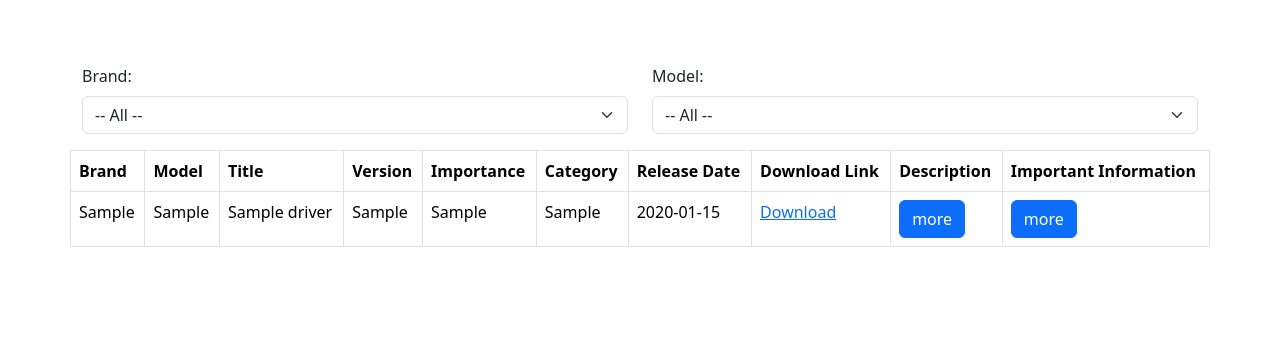
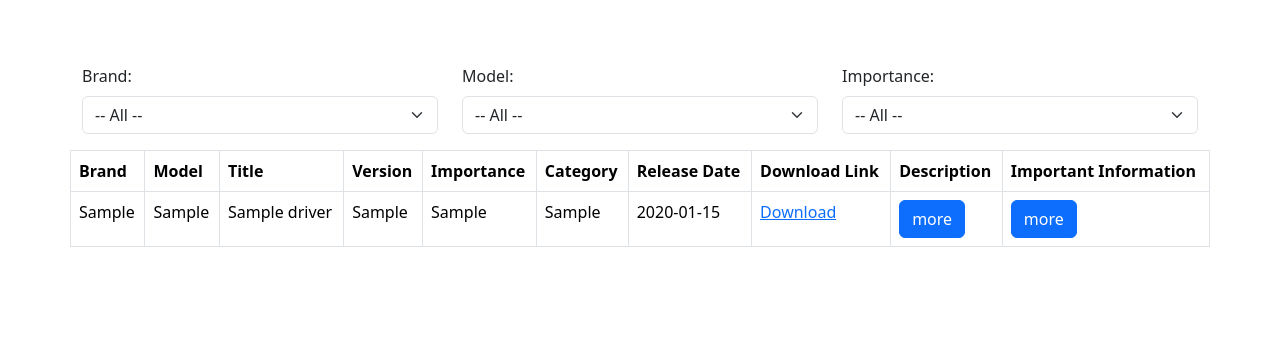
Before and after one commit to ChiaYu-Chiang/firmware-update-checker, a Flask app: page / in a window 1280 px wide. Shown: the part 56-420 px from the top of the page. Run offline with Flask 2, Linux system fonts and the light colour scheme; tables that the repository leaves empty hold one stand-in row (values such as "Sample post"); some libraries are stand-ins or nearby versions.

Commit message:
add importance filter

```diff
--- a/app.py
+++ b/app.py
@@ -18,6 +18,7 @@ def index():
     # 取得篩選條件
     brand = request.args.get("brand", default="", type=str)
     model = request.args.get("model", default="", type=str)
+    importance = request.args.get("importance", default="", type=str)
 
     # 建立資料庫session
     session = Session()
@@ -33,6 +34,10 @@ def index():
     if model:
         query = query.filter(Driver.model == model)
 
+    # 篩選重要性
+    if importance:
+        query = query.filter(Driver.importance == importance)
+
     # 取得結果
     drivers = query.all()
 
@@ -41,6 +46,9 @@ def index():
 
     # 取得型號清單
     models = session.query(Driver.model, Driver.brand).distinct().all()
+
+    # 取得重要性清單
+    importances = session.query(Driver.importance).distinct().all()
 
     # 關閉session
     session.close()
@@ -51,8 +59,10 @@ def index():
         drivers=drivers,
         brands=brands,
         models=models,
+        importances=importances,
         brand=brand,
         model=model,
+        importance=importance,
     )
 
 
--- a/templates/index.html
+++ b/templates/index.html
@@ -27,6 +27,16 @@
             model[0] }}
           </option>
           {% endif %}
+          {% endfor %}
+        </select>
+      </div>
+      <div class="col">
+        <label for="importance" class="form-label">Importance:</label>
+        <select class="form-select" name="importance" id="importance">
+          <option value="All" {% if not importance %}selected{% endif %}>-- All --</option>
+          {% for importance in importances %}
+          <option value="{{ importance[0] }}" {% if importance[0]==importance %}selected{% endif %}>{{ importance[0] }}
+          </option>
           {% endfor %}
         </select>
       </div>
@@ -95,16 +105,20 @@
 <script src="https://cdnjs.cloudflare.com/ajax/libs/jquery/3.6.0/jquery.min.js"></script>
 <script>
   $(document).ready(function () {
-    // Filter drivers based on brand and model selection
-    $('#brand, #model').change(function () {
+    // 過濾型號選單
+    $('#brand, #model, #importance').change(function () {
       var brand = $('#brand').val();
       var model = $('#model').val();
+      var importance = $('#importance').val();
       var url = '/';
       if (brand) {
         url += '?brand=' + encodeURIComponent(brand);
       }
       if (model) {
         url += (brand ? '&' : '?') + 'model=' + encodeURIComponent(model);
+      }
+      if (importance) {
+        url += (brand || model ? '&' : '?') + 'importance=' + encodeURIComponent(importance);
       }
       $.get(url, function (data) {
         $('#drivers-table').html($(data).find('#drivers-table').html());
@@ -114,14 +128,12 @@
 </script>
 <script>
   $(function () {
-    // 当品牌下拉列表改变时，更新型号下拉列表
+    // 當品牌選單改變時，過濾型號選單
     $("#brand").change(function () {
       var brand = $(this).val();
       if (brand === "All") {
-        // 如果选择“全部”，则显示所有型号
         $("#model option").show();
       } else {
-        // 否则只显示该品牌的型号
         $("#model option").hide();
         $("#model option[value='']").show();
         $("#model option[data-brand='" + brand + "']").show();
@@ -131,6 +143,7 @@
 </script>
 <script>
   var sortDirection = 1;
+  // 排序表格
   function sortTable(columnIndex) {
     var table, rows, switching, i, x, y, shouldSwitch;
     table = document.getElementsByTagName("table")[0];
```
